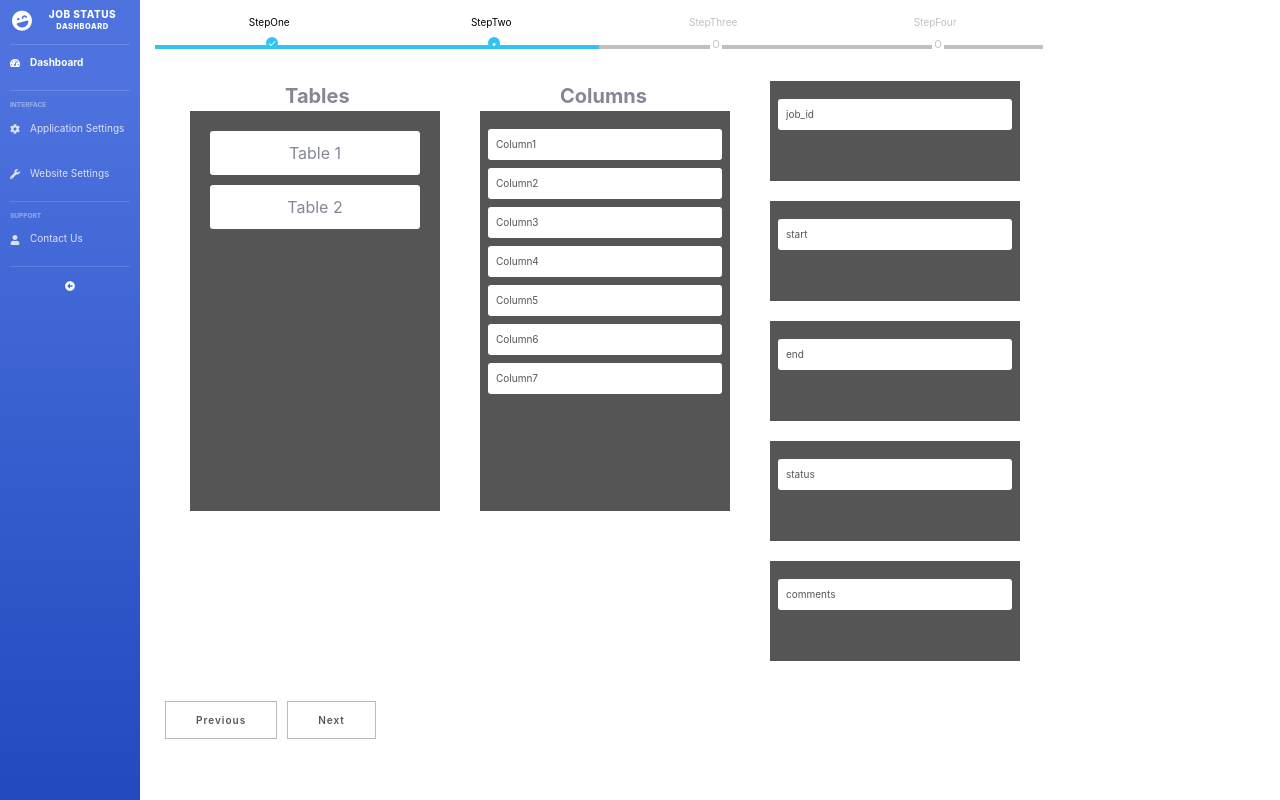
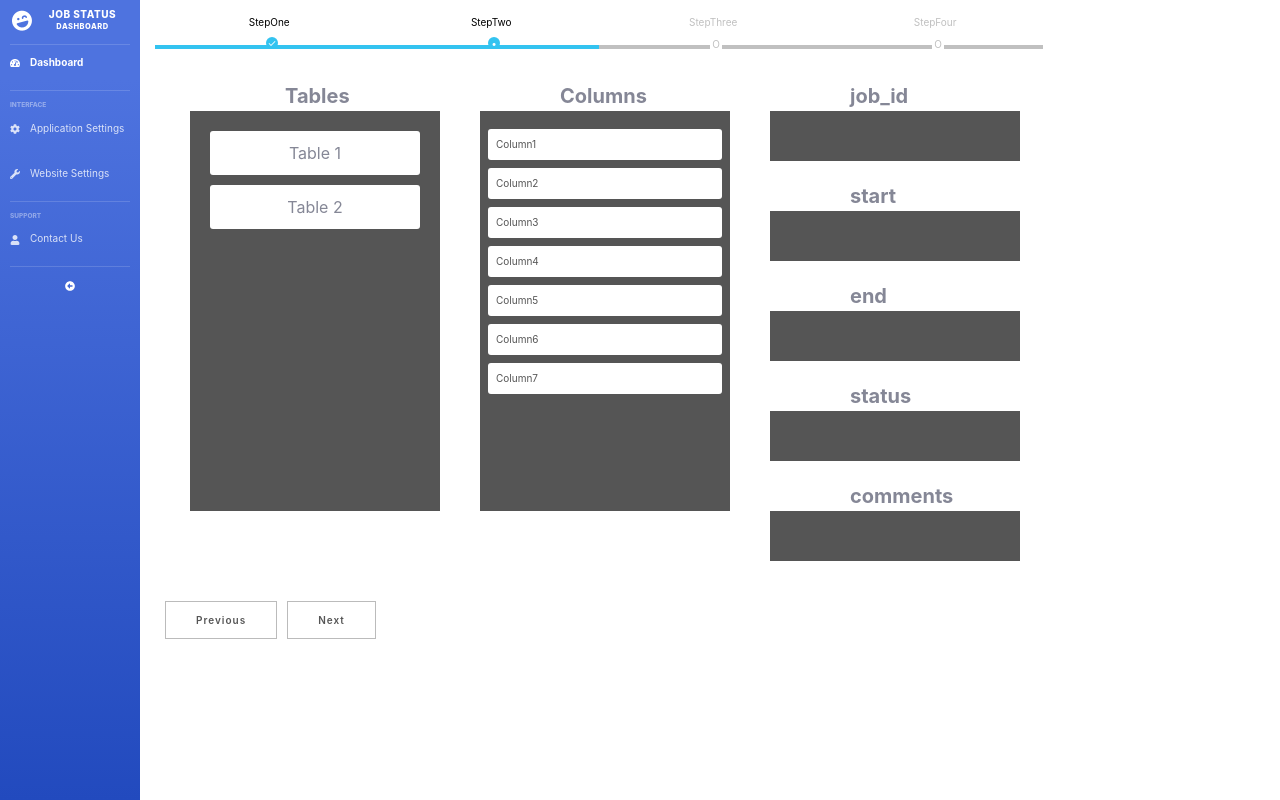
Before and after one commit to jojivarghes/jobs-board, a React (Create React App) app in the folder ui/: page /appsetts in a window 1280 px wide. Both pictures are taken after a click on the item "StepTwo". Built offline with nearby package versions, Linux system fonts and the light colour scheme; no server answers.

Commit message:
appsettings screen2 changes

```diff
--- a/ui/src/components/AppSettings/DragNDrop.js
+++ b/ui/src/components/AppSettings/DragNDrop.js
@@ -42,11 +42,11 @@ const droppableStyle = {
 const droppableStyle1 = {
     backgroundColor: '#555',
     width: '250px',
-    minHeight: '100px',
-    height: 'auto',
+    height: '50px',
+    //height: 'auto',
     margin: '0px 20px',
-    paddingTop:'10px',
-    paddingBottom:'5px',
+    paddingTop:'3px',
+   // paddingBottom:'5px',
     marginBottom: '20px'
 };
 
@@ -106,24 +106,29 @@ export default class DragNDrop extends React.Component{
                     </Droppable>
                 </div>
                 <div>
+                <span style={{fontSize: '20px',fontWeight:'bold',marginLeft:'100px'}}>job_id</span>
                     <Droppable id="dr2" style={droppableStyle1}>
-                        <NotDraggable id="item3" style={{margin:'8px'}}><Item>job_id</Item></NotDraggable>
+                       {/* <NotDraggable id="item3" style={{margin:'8px'}}><Item>job_id</Item></NotDraggable>*/}
                        {/* <Draggable id="item4" style={{margin:'8px'}}><Item>Some Other Text1</Item></Draggable>*/}
                     </Droppable>
+                    <span style={{fontSize: '20px',fontWeight:'bold',marginLeft:'100px'}}>start</span>
                     <Droppable id="dr3" style={droppableStyle1}>
-                        <NotDraggable id="item5" style={{margin:'8px'}}><Item>start</Item></NotDraggable>
+                        {/*<NotDraggable id="item5" style={{margin:'8px'}}><Item>start</Item></NotDraggable>*/}
                         {/*<Draggable id="item6" style={{margin:'8px'}}><Item>Some Other Text2</Item></Draggable>*/}
                     </Droppable>
+                    <span style={{fontSize: '20px',fontWeight:'bold',marginLeft:'100px'}}>end</span>
                     <Droppable id="dr4" style={droppableStyle1}>
-                        <NotDraggable id="item7" style={{margin:'8px'}}><Item>end</Item></NotDraggable>
+                       {/* <NotDraggable id="item7" style={{margin:'8px'}}><Item>end</Item></NotDraggable>*/}
                        {/* <Draggable id="item8" style={{margin:'8px'}}><Item>Some Other Text3</Item></Draggable>*/}
                     </Droppable>
+                    <span style={{fontSize: '20px',fontWeight:'bold',marginLeft:'100px'}}>status</span>
                     <Droppable id="dr5" style={droppableStyle1}>
-                        <NotDraggable id="item9" style={{margin:'8px'}}><Item>status</Item></NotDraggable>
+                       {/* <NotDraggable id="item9" style={{margin:'8px'}}><Item>status</Item></NotDraggable>*/}
                         {/*<Draggable id="item10" style={{margin:'8px'}}><Item>Some Other Text4</Item></Draggable>*/}
                     </Droppable>
+                    <span style={{fontSize: '20px',fontWeight:'bold',marginLeft:'100px'}}>comments</span>
                     <Droppable id="dr6" style={droppableStyle1}>
-                        <NotDraggable id="item11" style={{margin:'8px'}}><Item>comments</Item></NotDraggable>
+                       {/* <NotDraggable id="item11" style={{margin:'8px'}}><Item>comments</Item></NotDraggable>*/}
                         {/*<Draggable id="item12" style={{margin:'8px'}}><Item>Some Other Text5</Item></Draggable>*/}
                     </Droppable>
                 </div>
```
